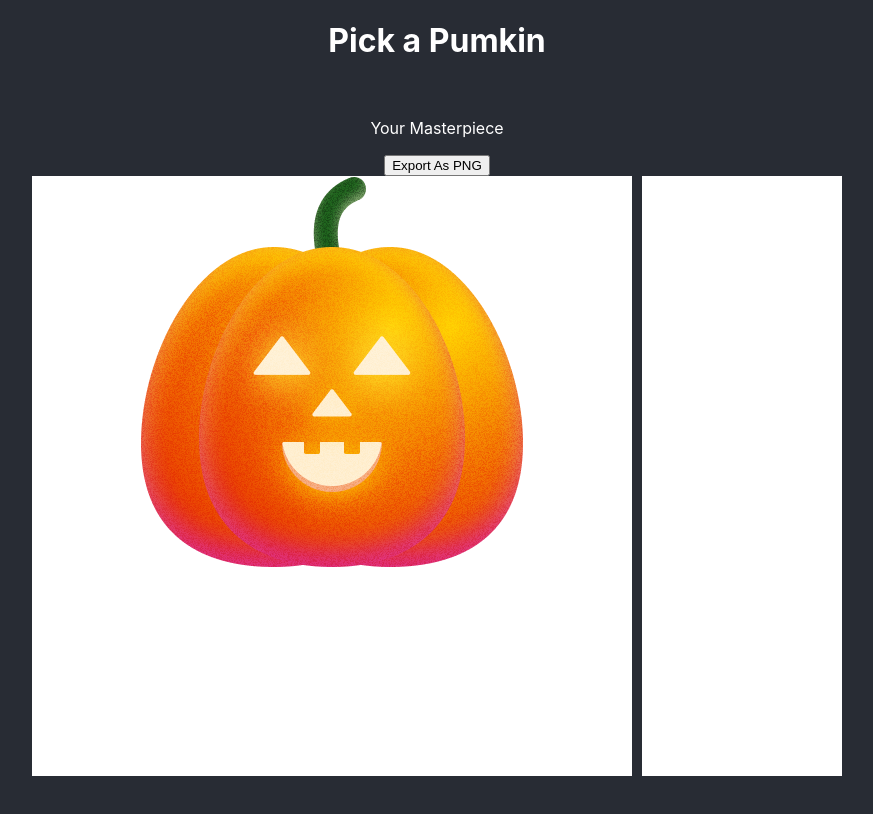
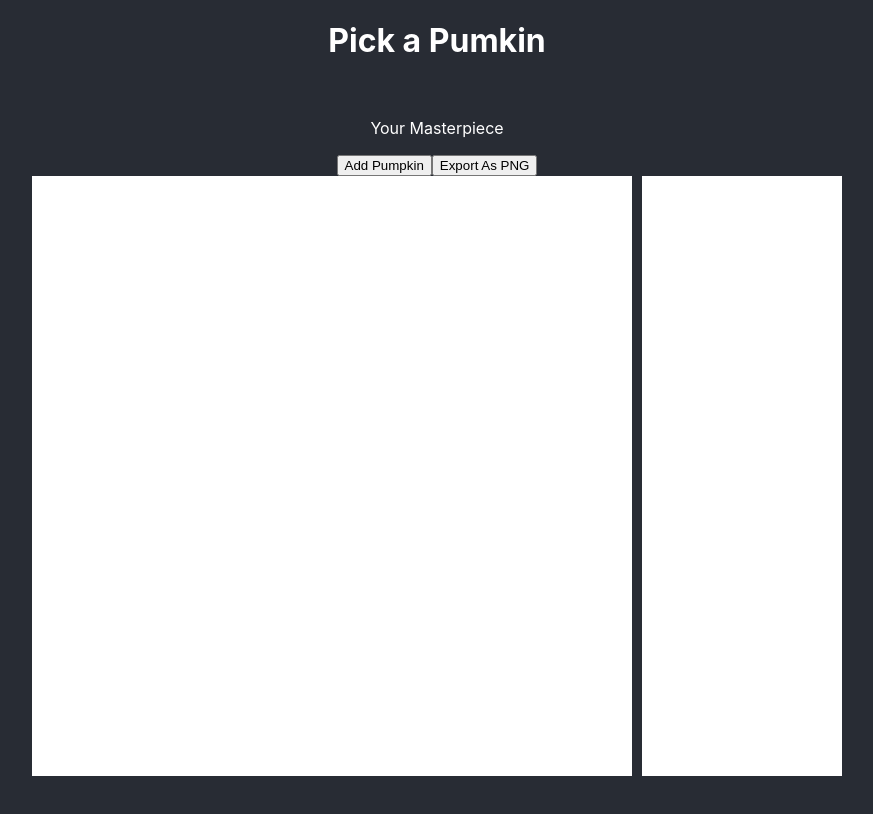
Before and after one commit to JustinNicholas/Jack-O-Lantern_Builder, a React (Create React App) app: page / in a window 1280 px wide. Shown: the top 814 px of the page, without its empty margins (203-1076 px from the left). Built offline with nearby package versions, Linux system fonts and the light colour scheme.

Commit message:
have image dynamically added to canvas and download working

```diff
--- a/package.json
+++ b/package.json
@@ -6,6 +6,7 @@
     "@testing-library/jest-dom": "^5.16.5",
     "@testing-library/react": "^13.4.0",
     "@testing-library/user-event": "^13.5.0",
+    "html2canvas": "^1.4.1",
     "react": "^18.2.0",
     "react-component-export-image": "^1.0.6",
     "react-dom": "^18.2.0",
--- a/src/App.jsx
+++ b/src/App.jsx
@@ -1,17 +1,34 @@
-import {exportComponentAsPNG} from 'react-component-export-image';
 import React from 'react';
-import { useRef } from 'react';
+import html2canvas from 'html2canvas';
 
 import './App.css';
 
-const ComponentToPrint = React.forwardRef((props, ref) => (
-  <div className='creation-zone' ref={ref}>
-    <img src={process.env.PUBLIC_URL + '/Images/' + 'example.png'}/>
-  </div>
-));
 
 function App() {
-  const componentRef = useRef();
+
+  const handleDownload = async () => {
+    const element = document.getElementById('canvas'),
+    canvas = await html2canvas(element),
+    data = canvas.toDataURL('image/jpg'),
+    link = document.createElement('a');
+
+    link.href = data;
+    link.download = 'downloaded-image.jpg';
+
+    document.body.appendChild(link);
+    link.click();
+    document.body.removeChild(link);
+  };
+
+  const addPumpkin = (pumpkin) => {
+    const node = document.createElement("img");
+    node.src = process.env.PUBLIC_URL + '/Images/' + pumpkin
+
+    document.getElementById('canvas').appendChild(node)
+
+  }
+
+  const selectedPumpkin = 'example.png'
 
   return (
     <div className="App">
@@ -20,17 +37,18 @@ function App() {
       </header>
       <main>
         <p>Your Masterpiece</p>
-      <button onClick={() => exportComponentAsPNG(componentRef)}>
-        Export As PNG
-      </button>
-      <div className='zone-container'>
+        <button onClick={() => addPumpkin('example.png')}>Add Pumpkin</button>
+        <button onClick={() => handleDownload()}>
+          Export As PNG
+        </button>
+        <div className='zone-container'>
+          <div id='canvas' className='creation-zone'>
 
-        <ComponentToPrint ref={componentRef} />
+          </div>
+          <div className='options-zone'>
 
-        <div className='options-zone'>
-
+          </div>
         </div>
-      </div>
 
       </main>
     </div>
```
Also changed, not shown: 1 other file (tests, documents, lock files or other folders).
